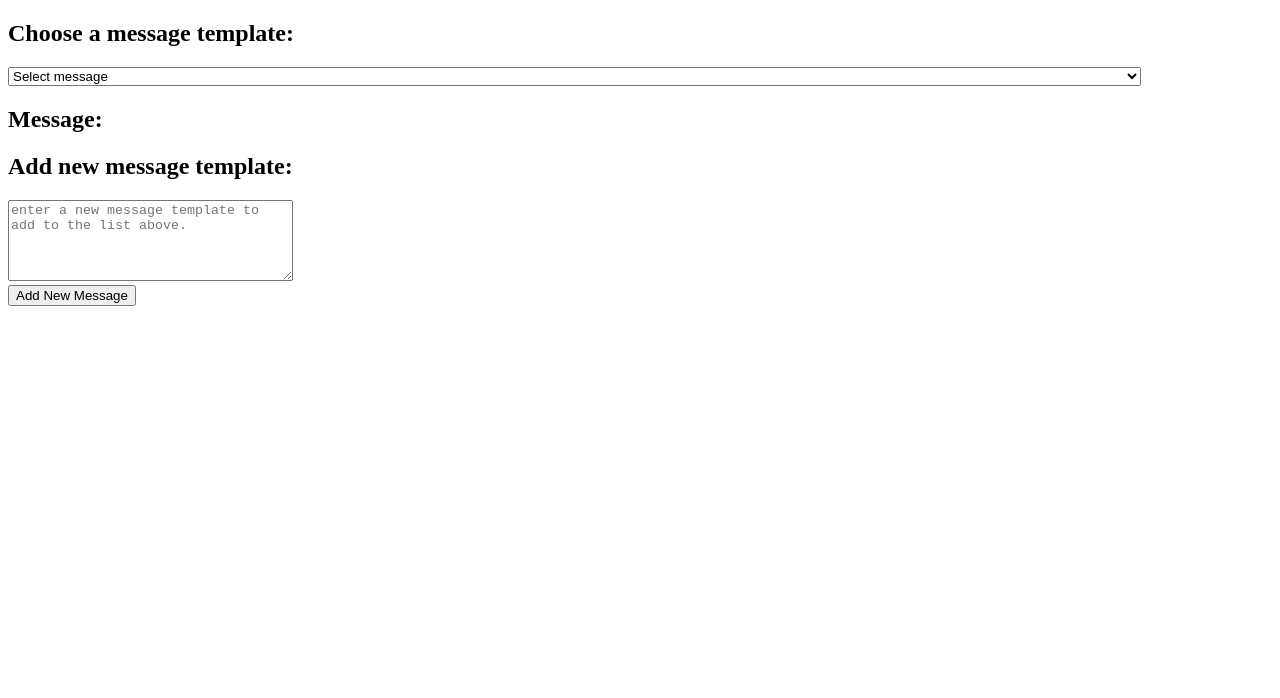
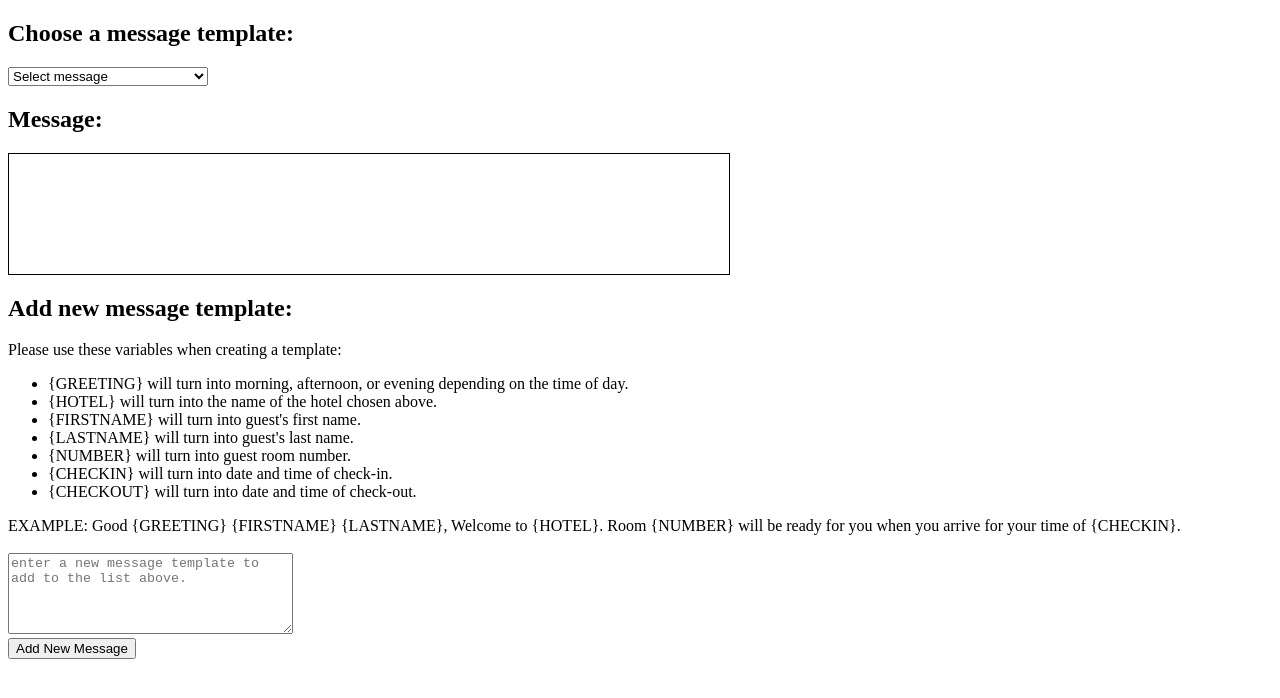
Before and after one commit to Freddyreza53/message-template-generator, a React (Create React App) app: page / in a window 1280 px wide. Shown: the top 698 px of the page. Built offline with nearby package versions, Linux system fonts and the light colour scheme.

Commit message:
fix adding new message templates

```diff
--- a/package.json
+++ b/package.json
@@ -7,6 +7,7 @@
     "@testing-library/jest-dom": "^5.17.0",
     "@testing-library/react": "^13.4.0",
     "@testing-library/user-event": "^13.5.0",
+    "express": "^4.18.2",
     "luxon": "^3.4.0",
     "react": "^18.2.0",
     "react-dom": "^18.2.0",
--- a/src/components/App/App.css
+++ b/src/components/App/App.css
@@ -1,3 +1,10 @@
-.form-container {
-  width: 500px;
+select {
+  width: 200px;
 }
+
+.message-container {
+  height: 100px;
+  border: 1px solid black;
+  padding: 10px;
+  width: 700px;
+}
--- a/src/components/App/App.jsx
+++ b/src/components/App/App.jsx
@@ -1,5 +1,5 @@
 import DisplayMessage from '../DisplayMessage/DisplayMessage';
-import NewMessageModal from '../NewMessageModal/NewMessageModal';
+import NewMessage from '../NewMessage/NewMessage';
 import TemplateForm from '../TemplateForm/TemplateForm';
 import './App.css';
 import React, { useState, useEffect } from 'react';
@@ -13,19 +13,21 @@ function App() {
 
   const dispatch = useDispatch();
 
+
   useEffect(() => {
     dispatch({ type: 'ADD_COMPANIES', payload: companies });
     dispatch({ type: 'ADD_GUESTS', payload: guests });
     dispatch({ type: 'ADD_MESSAGES', payload: messageTemplates });
   }, []);
 
+  console.log('MessageTemplates: ', );
   return (
     <div className="App">
       <TemplateForm
       />
       <DisplayMessage
       />
-      <NewMessageModal/>
+      <NewMessage/>
     </div>
   );
 }
--- a/src/components/DisplayMessage/DisplayMessage.jsx
+++ b/src/components/DisplayMessage/DisplayMessage.jsx
@@ -30,27 +30,28 @@ const checkTimeOfDayForGreeting = (timeNow) => {
     return (
         <>
             <h2>Message: </h2>
+            <div className='message-container'>
                 {messageTemplate == '' ?
-                <div className='message-container'>
+                    <div>
                         {messageTemplate}
                     </div>
                     :
                     company == '' ?
-                    <div className='message-container'>
+                        <div>
                             {messageTemplate.message
                                 ?.replace("{GREETING}", checkTimeOfDayForGreeting(DateTime.now()))
                             }
                         </div>
                         :
                         guest == '' ?
-                        <div className='message-container'>
+                            <div>
                                 {messageTemplate.message
                                     ?.replace("{GREETING}", checkTimeOfDayForGreeting(DateTime.now()))
                                     ?.replace("{HOTEL}", company.company)
                                 }
                             </div>
                             :
-                        <div className='message-container'>
+                            <div>
                             {messageTemplate.message
                                 ?.replace("{GREETING}", checkTimeOfDayForGreeting(DateTime.now()))
                                 ?.replace("{HOTEL}", company.company)
@@ -58,9 +59,11 @@ const checkTimeOfDayForGreeting = (timeNow) => {
                                 ?.replace("{NUMBER}", guest.reservation?.roomNumber)
                                 ?.replace("{CHECKIN}", convertUnixTimestamp(guest.reservation?.startTimestamp))
                                 ?.replace("{CHECKOUT}", convertUnixTimestamp(guest.reservation?.endTimestamp))
+                                ?.replace("{LASTNAME}", guest.lastName)
                             }
                         </div>
                 }
+            </div>
         </>
     );
 }
--- /dev/null
+++ b/src/components/NewMessage/NewMessage.jsx
@@ -0,0 +1,51 @@
+import React, { useState, useEffect } from 'react';
+import { useDispatch, useSelector } from 'react-redux';
+
+
+function NewMessageModal() {
+    const dispatch = useDispatch();
+    const messageTemplates = useSelector(store => store.messageTemplateReducer);
+
+    const [newMessageTemplate, setNewMessageTemplate] = useState('')
+
+    const handleClick = () => {
+        console.log(messageTemplates);
+        let messageTemplate = [
+            ...messageTemplates,
+        {
+            id: messageTemplates.length + 1,
+            message: newMessageTemplate
+        }]
+        dispatch({ type: 'ADD_NEW_MESSAGE_TEMPLATE', payload: messageTemplate })
+        setNewMessageTemplate('')
+    }
+
+    return (
+        <>
+            <h2>Add new message template:</h2>
+            <div>Please use these variables when creating a template:</div>
+            <ul>
+                <li>{`{GREETING} will turn into morning, afternoon, or evening depending on the time of day.`}</li>
+                <li>{`{HOTEL} will turn into the name of the hotel chosen above.`}</li>
+                <li>{`{FIRSTNAME} will turn into guest's first name.`}</li>
+                <li>{`{LASTNAME} will turn into guest's last name.`}</li>
+                <li>{`{NUMBER} will turn into guest room number.`}</li>
+                <li>{`{CHECKIN} will turn into date and time of check-in.`}</li>
+                <li>{`{CHECKOUT} will turn into date and time of check-out.`}</li>
+            </ul>
+            <div>EXAMPLE: {`Good {GREETING} {FIRSTNAME} {LASTNAME}, Welcome to {HOTEL}. Room {NUMBER} will be ready for you when you arrive for your time of {CHECKIN}.`}</div>
+            <br />
+            <textarea
+                value={newMessageTemplate}
+                onChange={(e)=>setNewMessageTemplate(e.target.value)}
+                rows="5"
+                cols="33"
+                placeholder='enter a new message template to add to the list above.'>
+            </textarea>
+            <br />
+            <button onClick={(e) => handleClick()}>Add New Message</button>
+        </>
+    );
+}
+
+export default NewMessageModal;
--- a/src/components/NewMessageModal/NewMessageModal.jsx
+++ /dev/null
@@ -1,41 +0,0 @@
-import React, { useState, useEffect } from 'react';
-import { useDispatch, useSelector } from 'react-redux';
-
-
-function NewMessageModal() {
-    let companies = require('../../utils/Companies.json');
-    let guests = require('../../utils/Guests.json');
-    let messageTemplates = require('../../utils/MessageTemplates.json');
-
-    const [newMessageTemplate, setNewMessageTemplate] = useState('')
-
-    const dispatch = useDispatch();
-
-    const handleClick = () => {
-        console.log(messageTemplates);
-        let messageTemplate = {
-            id: messageTemplates.length + 1,
-            message: newMessageTemplate
-        }
-        dispatch({ type: 'CLEAR'})
-        dispatch({ type: 'ADD_MESSAGE', payload: messageTemplate })
-        setNewMessageTemplate('')
-    }
-
-    return (
-        <>
-            <h2>Add new message template:</h2>
-            <textarea
-                value={newMessageTemplate}
-                onChange={(e)=>setNewMessageTemplate(e.target.value)}
-                rows="5"
-                cols="33"
-                placeholder='enter a new message template to add to the list above.'>
-            </textarea>
-            <br />
-            <button onClick={(e) => handleClick()}>Add New Message</button>
-        </>
-    );
-}
-
-export default NewMessageModal;
```
Also changed, not shown: 1 other file (tests, documents, lock files or other folders). Lines whose indentation alone changed are shown as unchanged.
